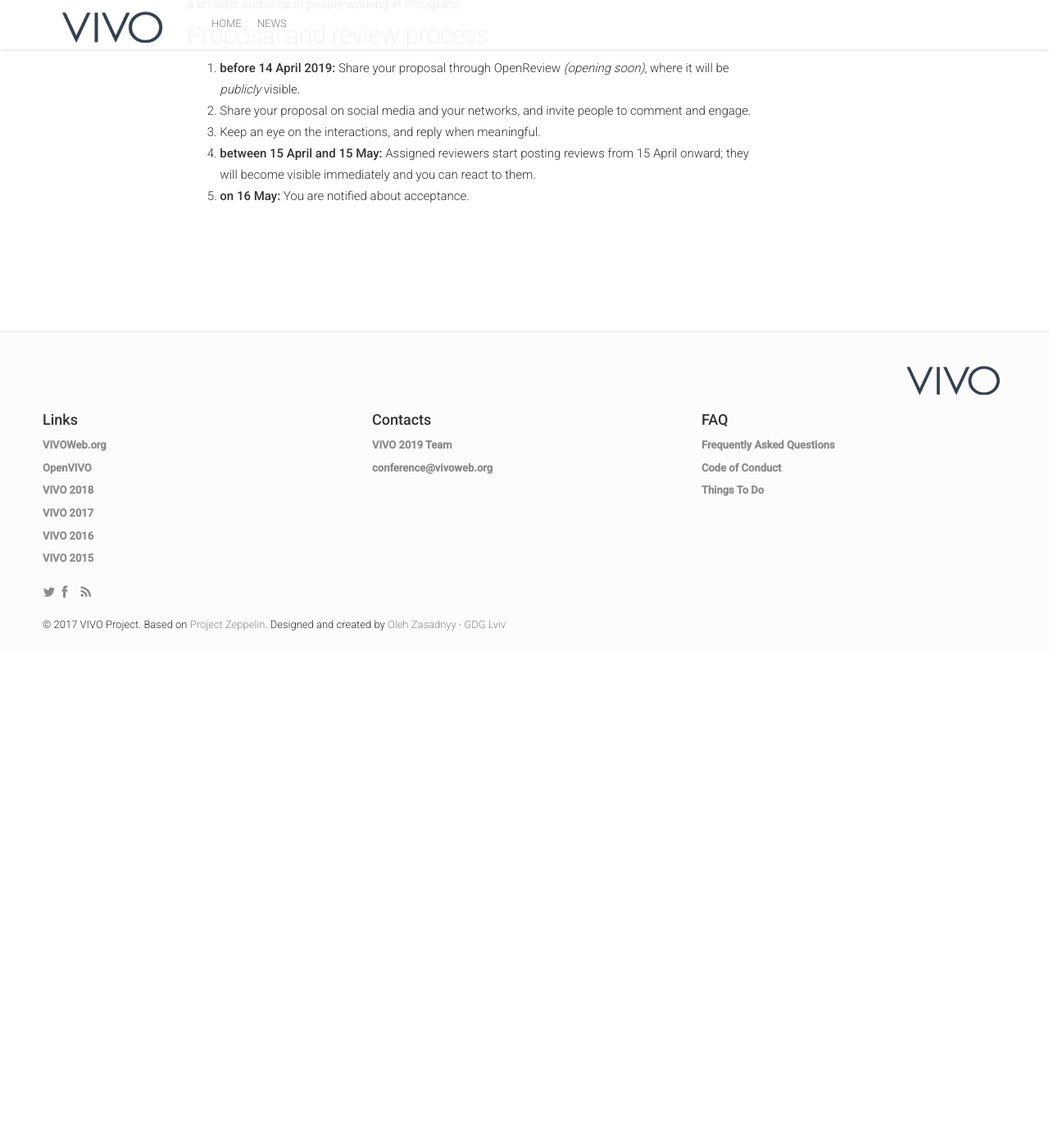
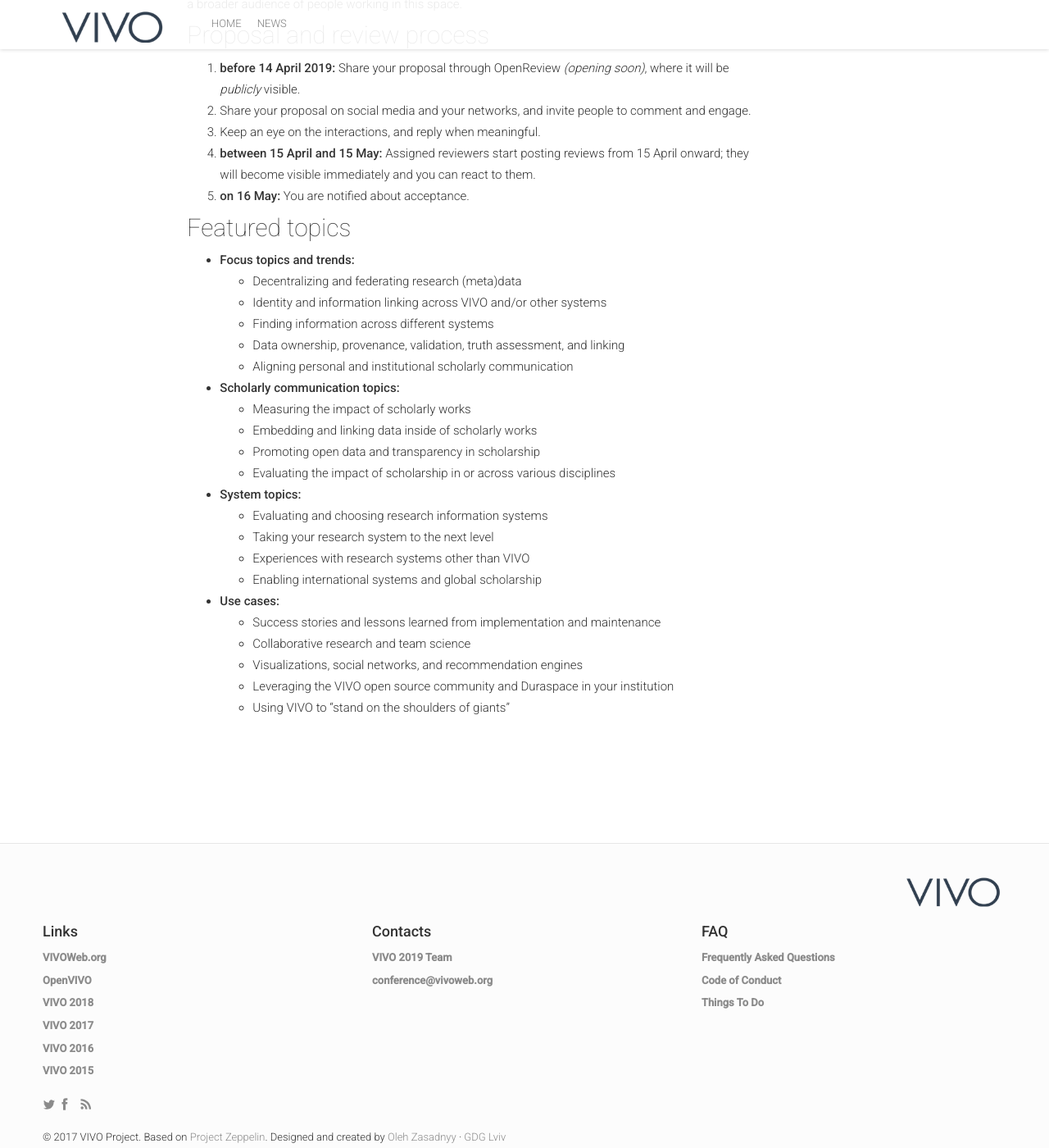
Before and after one commit to vivoconference/vivo2020, a Jekyll site: the page built from talk-proposals.md, in a window 1280 px wide and 1400 px high, scrolled down 642 px. Shown: the whole window at 82% size. Built offline with Jekyll 4.4.1, drawn with Linux system fonts in a browser that asks for light colours; nearby versions of some CDN libraries; comment, search, counter and statistics services are not loaded; before the commit the page ends 1436 px from its top, so only the background shows below that.

Commit message:
Add featured topics.

```diff
--- a/talk-proposals.md
+++ b/talk-proposals.md
@@ -30,4 +30,28 @@
 5. **on 16 May:**
    You are notified about acceptance.
 
+##### Featured topics
+- **Focus topics and trends:**
+  - Decentralizing and federating research (meta)data
+  - Identity and information linking across VIVO and/or other systems
+  - Finding information across different systems
+  - Data ownership, provenance, validation, truth assessment, and linking
+  - Aligning personal and institutional scholarly communication
+- **Scholarly communication topics:**
+  - Measuring the impact of scholarly works
+  - Embedding and linking data inside of scholarly works
+  - Promoting open data and transparency in scholarship
+  - Evaluating the impact of scholarship in or across various disciplines
+- **System topics:**
+  - Evaluating and choosing research information systems
+  - Taking your research system to the next level
+  - Experiences with research systems other than VIVO
+  - Enabling international systems and global scholarship
+- **Use cases:**
+  - Success stories and lessons learned from implementation and maintenance
+  - Collaborative research and team science
+  - Visualizations, social networks, and recommendation engines
+  - Leveraging the VIVO open source community and Duraspace in your institution
+  - Using VIVO to “stand  on the shoulders of giants”
+
 <img class="img-responsive feature-image" src="{{ site.baseurl }}/img/posts/cod.jpg" style="display:none">
```
